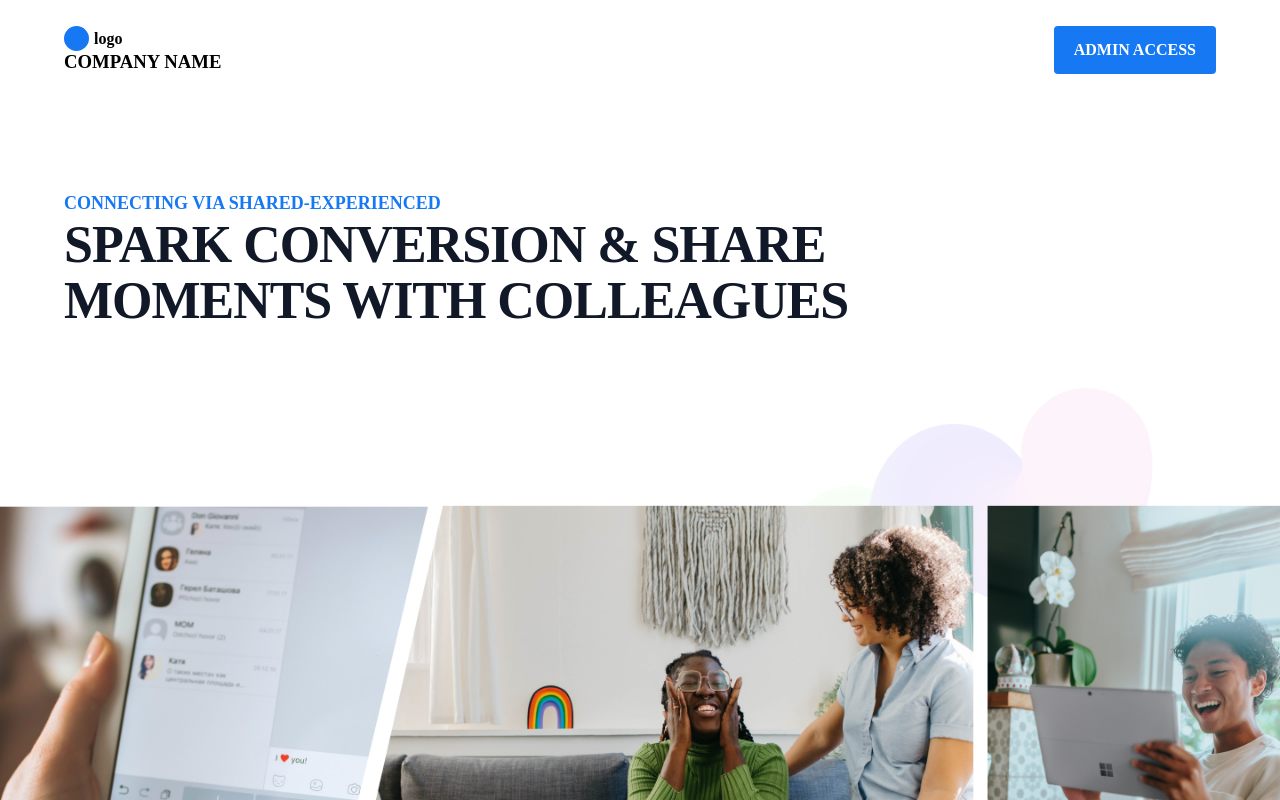
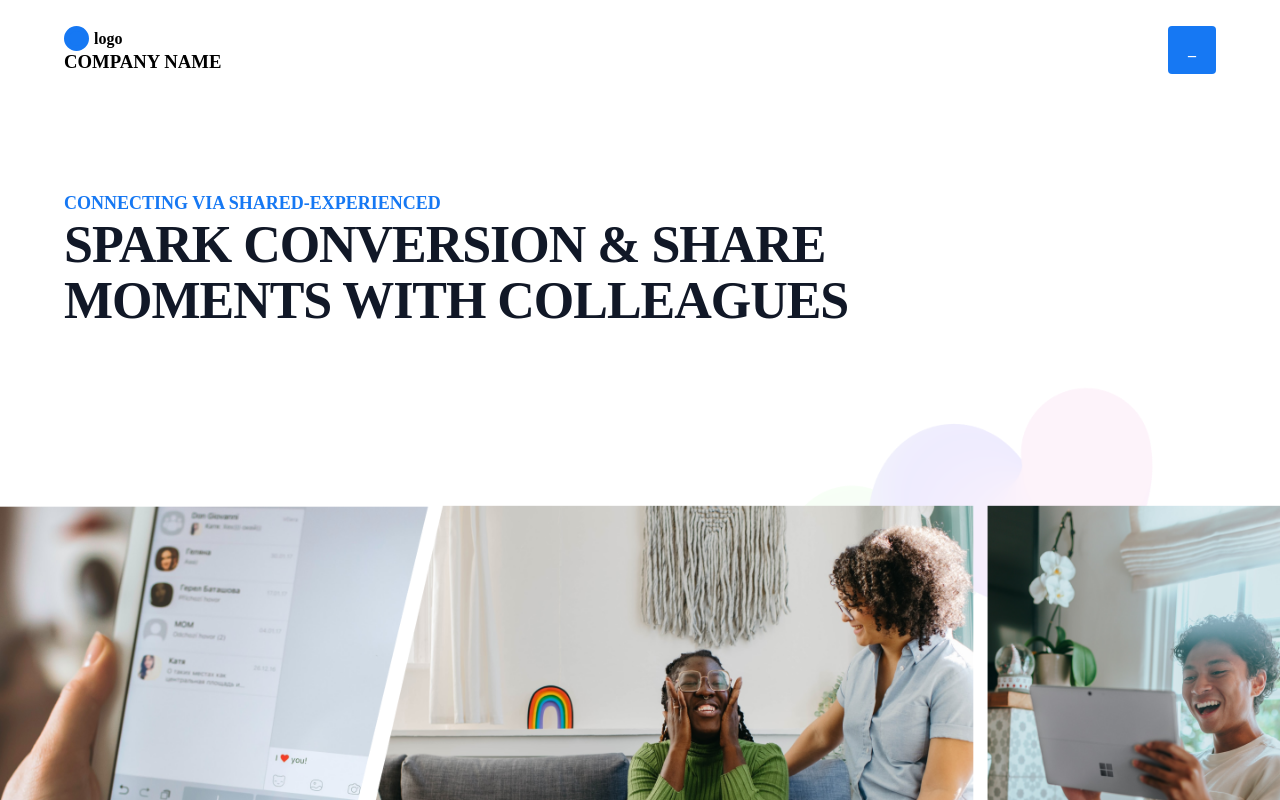
Before and after one commit to tbf-challenge/teamwork-fe, a React (Create React App) app: page / in a window 1280 px wide. Built offline with nearby package versions, Linux system fonts and the light colour scheme.

Commit message:
Update LandingPage.jsx

```diff
--- a/src/pages/landing-page/LandingPage.jsx
+++ b/src/pages/landing-page/LandingPage.jsx
@@ -18,7 +18,7 @@ const LandingPage = () => {
               <h3> COMPANY NAME</h3>
             </div>
             <Link to="/dashboard" className="btn">
-              ADMIN ACCESS
+              _
             </Link>
           </header>
           <div className="heading">
```
